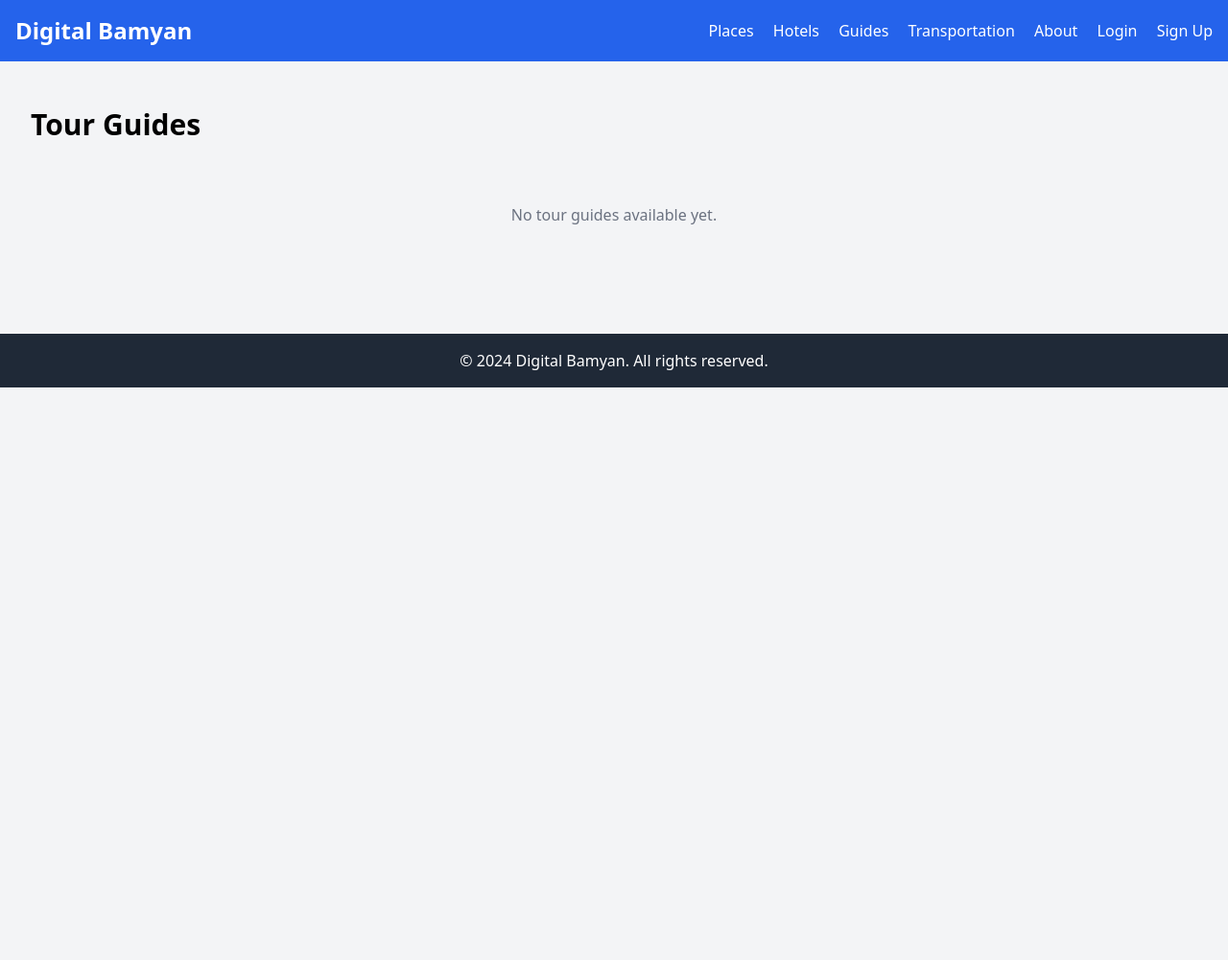
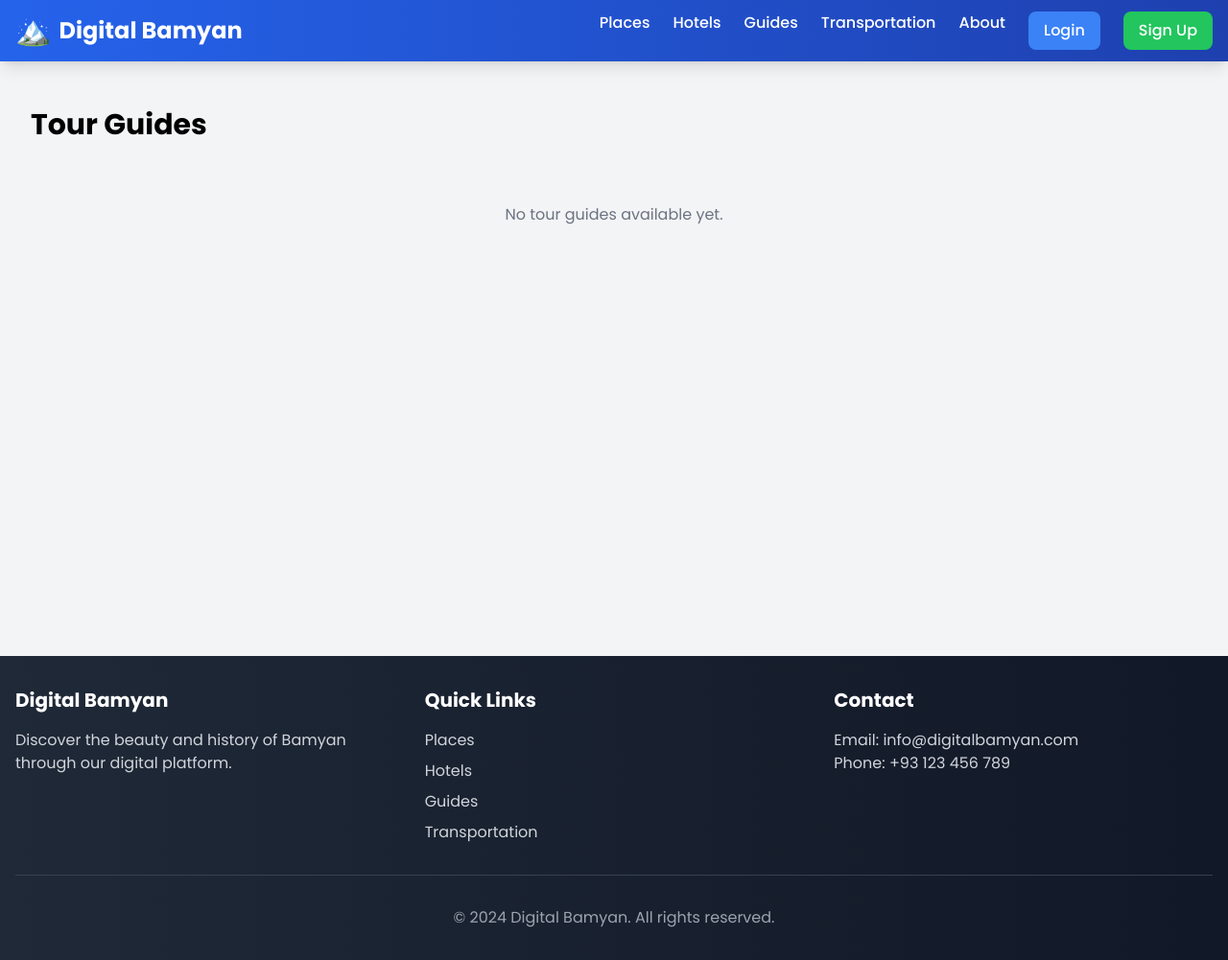
Before and after one commit to AzizullahDarmani/Digital-Bamyan, a Django app: page /guides/ in a window 1280 px wide. Shown: the whole page at 96% size. Before the commit the page ends 404 px from the top, so only its background shows below. Run offline with Django 5.2, Linux system fonts and the light colour scheme; data comes from the database, SQL or seed files in the repository; data that the repository does not hold is empty; some libraries are stand-ins or nearby versions.

Commit message:
Assistant checkpoint: Updated navigation and footer with modern design
Assistant generated file changes:
- main/templates/main/base.html: Update navigation and footer styles

---

User prompt:

please change the styel of navigation bar and footer, give a very beautiful style

Replit-Commit-Author: Assistant
Replit-Commit-Session-Id: 56790dac-414f-446b-aad4-303f35578f21

```diff
--- a/main/templates/main/base.html
+++ b/main/templates/main/base.html
@@ -1,3 +1,4 @@
+
 <!DOCTYPE html>
 <html lang="en">
 <head>
@@ -5,38 +6,66 @@
     <meta name="viewport" content="width=device-width, initial-scale=1.0">
     <title>Digital Bamyan - {% block title %}{% endblock %}</title>
     <script src="https://cdn.tailwindcss.com"></script>
+    <link href="https://fonts.googleapis.com/css2?family=Poppins:wght@300;400;500;600;700&display=swap" rel="stylesheet">
 </head>
-<body class="bg-gray-100">
-    <nav class="bg-blue-600 text-white p-4">
-        <div class="container mx-auto flex justify-between items-center">
-            <a href="{% url 'main:home' %}" class="text-2xl font-bold text-white hover:text-blue-200 transition duration-300">Digital Bamyan</a>
-            <div class="space-x-4">
-                <a href="{% url 'main:places' %}" class="hover:text-blue-200">Places</a>
-                <a href="{% url 'hotel:hotel_list' %}" class="hover:text-blue-200">Hotels</a>
-                <a href="{% url 'main:guides' %}" class="hover:text-blue-200">Guides</a>
-                <a href="{% url 'transportation:transportation_list' %}" class="hover:text-blue-200">Transportation</a>
-                <a href="{% url 'main:about' %}" class="hover:text-blue-200">About</a>
-                {% if user.is_authenticated %}
-                    <a href="{% url 'main:favorites' %}" class="hover:text-blue-200">Favorites</a>
-                    {% if user.is_superuser %}
-                    <a href="{% url 'main:analytics' %}" class="hover:text-blue-200">Analytics</a>
+<body class="bg-gray-100 font-['Poppins']">
+    <nav class="bg-gradient-to-r from-blue-600 to-blue-800 text-white shadow-lg">
+        <div class="container mx-auto px-4 py-3">
+            <div class="flex justify-between items-center">
+                <a href="{% url 'main:home' %}" class="text-2xl font-bold text-white hover:text-blue-200 transition duration-300 flex items-center space-x-2">
+                    <span class="text-3xl">🏔️</span>
+                    <span>Digital Bamyan</span>
+                </a>
+                <div class="hidden md:flex space-x-6">
+                    <a href="{% url 'main:places' %}" class="hover:text-blue-200 transition-colors duration-300 font-medium">Places</a>
+                    <a href="{% url 'hotel:hotel_list' %}" class="hover:text-blue-200 transition-colors duration-300 font-medium">Hotels</a>
+                    <a href="{% url 'main:guides' %}" class="hover:text-blue-200 transition-colors duration-300 font-medium">Guides</a>
+                    <a href="{% url 'transportation:transportation_list' %}" class="hover:text-blue-200 transition-colors duration-300 font-medium">Transportation</a>
+                    <a href="{% url 'main:about' %}" class="hover:text-blue-200 transition-colors duration-300 font-medium">About</a>
+                    {% if user.is_authenticated %}
+                        <a href="{% url 'main:favorites' %}" class="hover:text-blue-200 transition-colors duration-300 font-medium">Favorites</a>
+                        {% if user.is_superuser %}
+                        <a href="{% url 'main:analytics' %}" class="hover:text-blue-200 transition-colors duration-300 font-medium">Analytics</a>
+                        {% endif %}
+                        <a href="{% url 'main:logout' %}" class="bg-red-500 hover:bg-red-600 px-4 py-2 rounded-lg transition duration-300 font-medium">Logout</a>
+                    {% else %}
+                        <a href="{% url 'main:login' %}" class="bg-blue-500 hover:bg-blue-600 px-4 py-2 rounded-lg transition duration-300 font-medium">Login</a>
+                        <a href="{% url 'main:signup' %}" class="bg-green-500 hover:bg-green-600 px-4 py-2 rounded-lg transition duration-300 font-medium">Sign Up</a>
                     {% endif %}
-                    <a href="{% url 'main:logout' %}" class="hover:text-blue-200">Logout</a>
-                {% else %}
-                    <a href="{% url 'main:login' %}" class="hover:text-blue-200">Login</a>
-                    <a href="{% url 'main:signup' %}" class="hover:text-blue-200">Sign Up</a>
-                {% endif %}
+                </div>
             </div>
         </div>
     </nav>
 
-    <main class="container mx-auto p-4">
+    <main class="container mx-auto p-4 min-h-[calc(100vh-180px)]">
         {% block content %}{% endblock %}
     </main>
 
-    <footer class="bg-gray-800 text-white p-4 mt-8">
-        <div class="container mx-auto text-center">
-            <p>&copy; 2024 Digital Bamyan. All rights reserved.</p>
+    <footer class="bg-gradient-to-r from-gray-800 to-gray-900 text-white py-8">
+        <div class="container mx-auto px-4">
+            <div class="grid grid-cols-1 md:grid-cols-3 gap-8">
+                <div>
+                    <h3 class="text-xl font-bold mb-4">Digital Bamyan</h3>
+                    <p class="text-gray-300">Discover the beauty and history of Bamyan through our digital platform.</p>
+                </div>
+                <div>
+                    <h3 class="text-xl font-bold mb-4">Quick Links</h3>
+                    <ul class="space-y-2">
+                        <li><a href="{% url 'main:places' %}" class="text-gray-300 hover:text-white transition duration-300">Places</a></li>
+                        <li><a href="{% url 'hotel:hotel_list' %}" class="text-gray-300 hover:text-white transition duration-300">Hotels</a></li>
+                        <li><a href="{% url 'main:guides' %}" class="text-gray-300 hover:text-white transition duration-300">Guides</a></li>
+                        <li><a href="{% url 'transportation:transportation_list' %}" class="text-gray-300 hover:text-white transition duration-300">Transportation</a></li>
+                    </ul>
+                </div>
+                <div>
+                    <h3 class="text-xl font-bold mb-4">Contact</h3>
+                    <p class="text-gray-300">Email: info@digitalbamyan.com</p>
+                    <p class="text-gray-300">Phone: +93 123 456 789</p>
+                </div>
+            </div>
+            <div class="mt-8 pt-8 border-t border-gray-700 text-center">
+                <p class="text-gray-400">&copy; 2024 Digital Bamyan. All rights reserved.</p>
+            </div>
         </div>
     </footer>
 </body>
```
